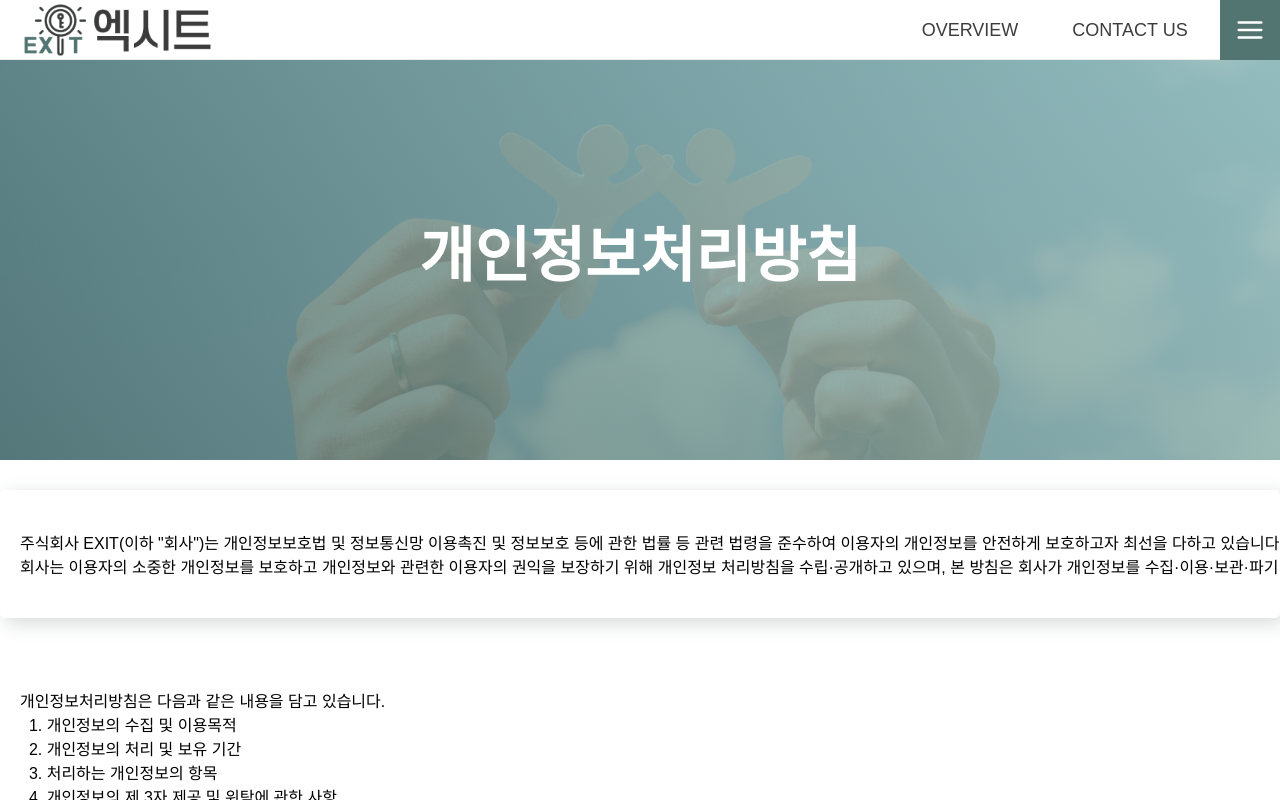
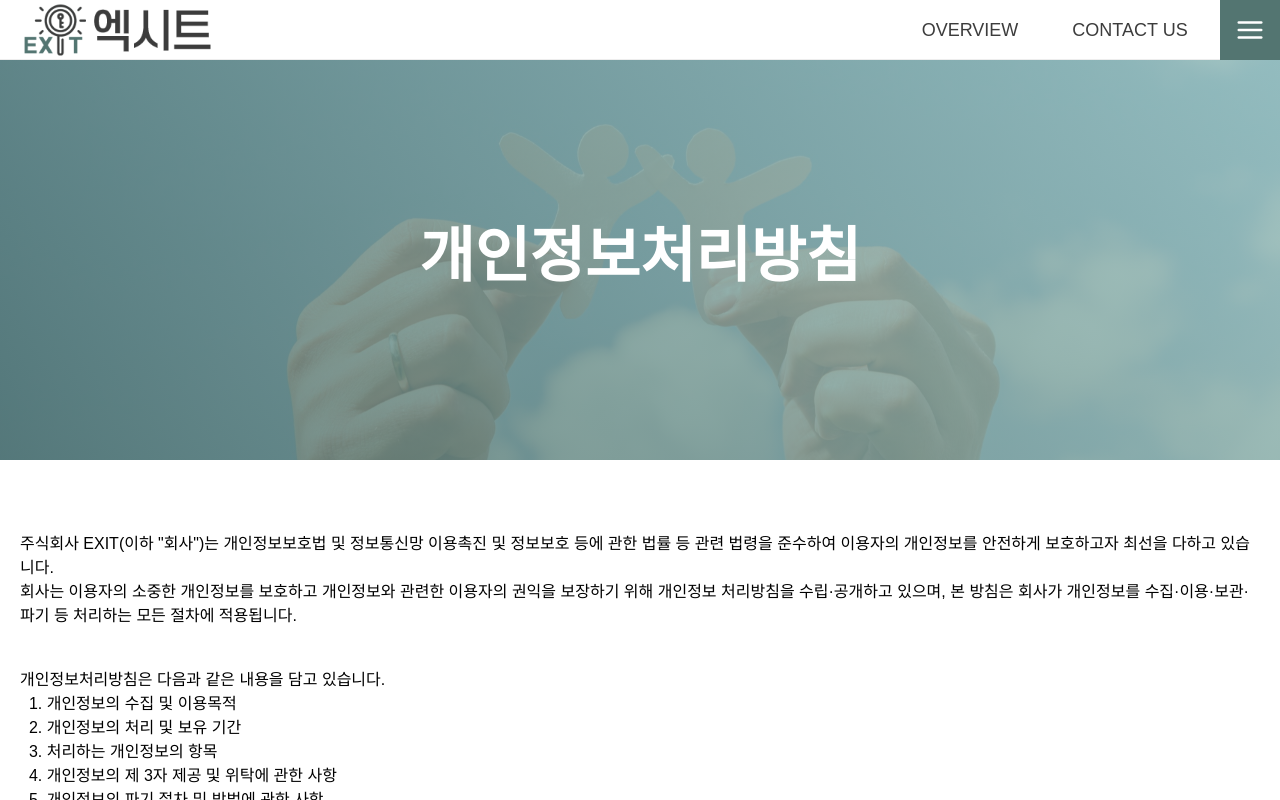
Before and after one commit to EXITKR/exit, a Next.js app: page /privacy_policy in a window 1280 px wide. Built offline with nearby package versions, Linux system fonts and the light colour scheme; a web font is replaced by a local one.

Commit message:
privacy policy renewal

```diff
--- a/src/_utils/contents/ContentPrivacyPolicy.ts
+++ b/src/_utils/contents/ContentPrivacyPolicy.ts
@@ -3,9 +3,11 @@ import { ContentBoxInterface } from "@interfaces/pagesInterface";
 export const contentPrivacyPolicy: ContentBoxInterface = {
     title: "개인정보처리방침",
     background: 'dummy_title',
-    content: `주식회사 EXIT(이하 "회사")는 개인정보보호법 및 정보통신망 이용촉진 및 정보보호 등에 관한 법률 등 관련 법령을 준수하여 이용자의 개인정보를 안전하게 보호하고자 최선을 다하고 있습니다.
-회사는 이용자의 소중한 개인정보를 보호하고 개인정보와 관련한 이용자의 권익을 보장하기 위해 개인정보 처리방침을 수립·공개하고 있으며, 본 방침은 회사가 개인정보를 수집·이용·보관·파기 등 처리하는 모든 절차에 적용됩니다.`,
     content_list: [
+      {
+        content: `주식회사 EXIT(이하 "회사")는 개인정보보호법 및 정보통신망 이용촉진 및 정보보호 등에 관한 법률 등 관련 법령을 준수하여 이용자의 개인정보를 안전하게 보호하고자 최선을 다하고 있습니다.
+회사는 이용자의 소중한 개인정보를 보호하고 개인정보와 관련한 이용자의 권익을 보장하기 위해 개인정보 처리방침을 수립·공개하고 있으며, 본 방침은 회사가 개인정보를 수집·이용·보관·파기 등 처리하는 모든 절차에 적용됩니다.`
+      },
       {
         content: `개인정보처리방침은 다음과 같은 내용을 담고 있습니다.
   1. 개인정보의 수집 및 이용목적
```
